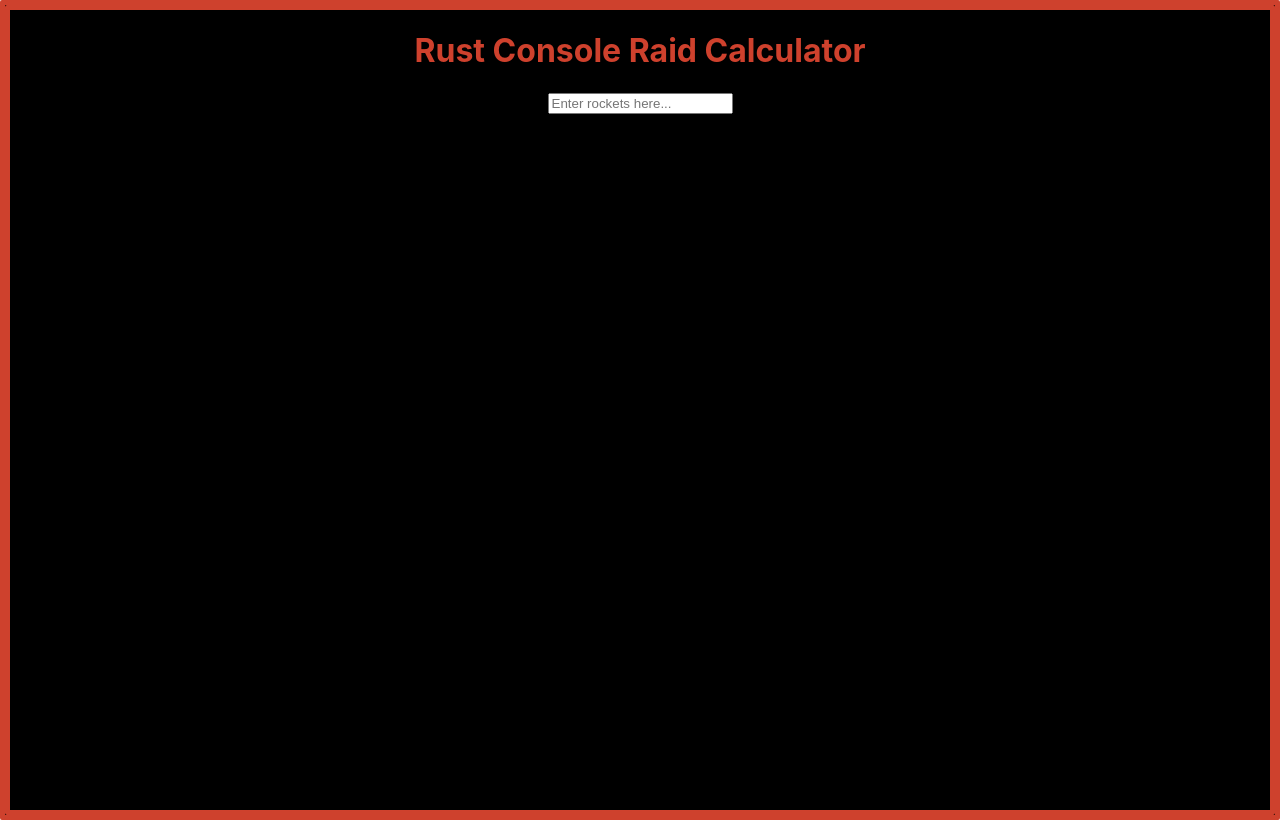
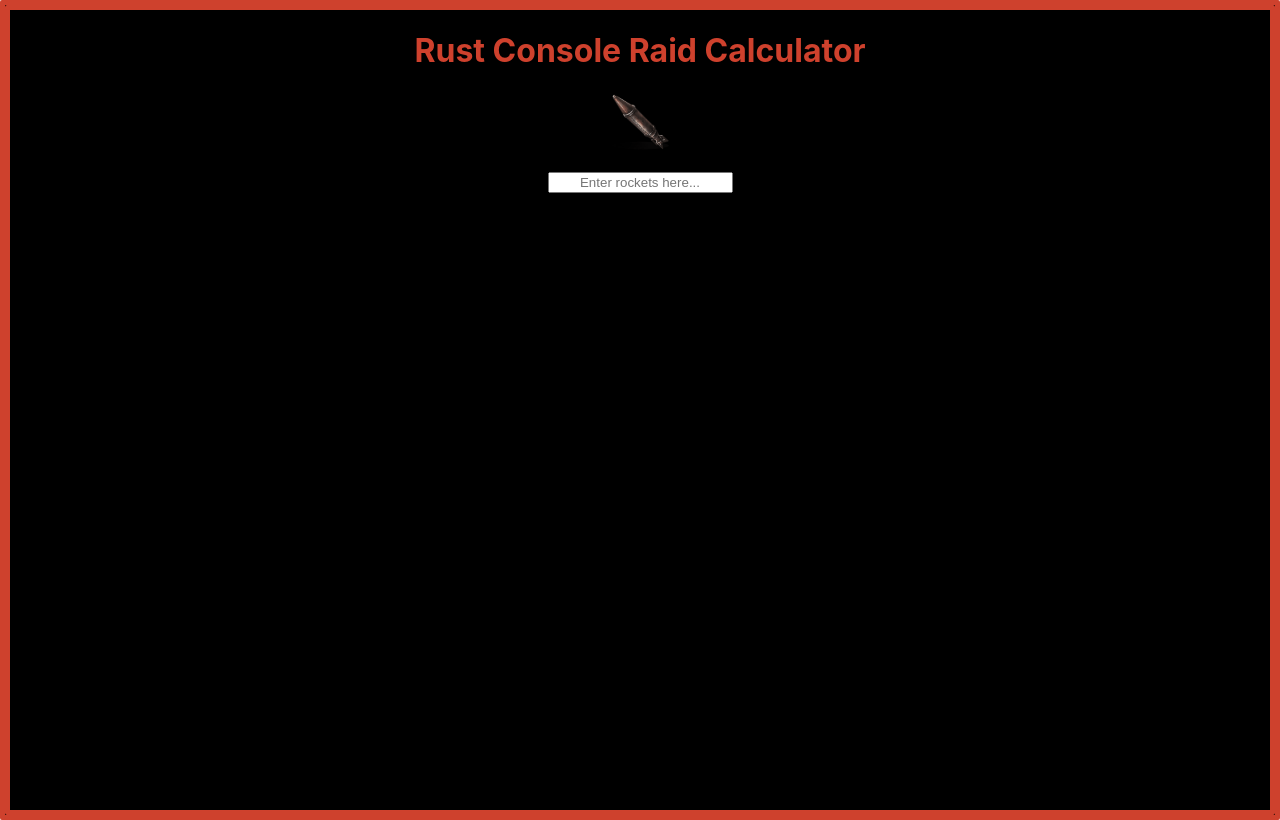
Before and after one commit to zakaryjs/Project_-_Rust-Console-Raid-Calculator-React, a React (Create React App) app: page / in a window 1280 px wide. Built offline with nearby package versions, Linux system fonts and the light colour scheme.

Commit message:
feat: updated form styling and added rocket image

```diff
--- a/src/components/RaidCalcForm.jsx
+++ b/src/components/RaidCalcForm.jsx
@@ -1,5 +1,5 @@
 import { useState } from "react";
-
+import '../styles/RaidCalcForm.css'
 
 export default function RaidCalcForm( { onFormSubmit }) {
     const [rocketQuery, setRocketQuery] = useState(0)
@@ -9,7 +9,7 @@
         onFormSubmit(rocketQuery)
         console.log(`Calculating the raid cost for ${rocketQuery} rockets...`)
         calculateRocket(rocketQuery)
-
+        event.target.reset()
     }
 
     let handleValueChange = (event) => {
@@ -21,10 +21,6 @@
         let pipes = (rocketValue*2)
         let gunpowder = (rocketValue*150)
         let explosives = (rocketValue*10)
-        console.log(`The sulphur cost for ${rocketValue} rockets is ${sulphur} sulphur.`)
-        console.log(`The pipe cost for ${rocketValue} rockets is ${pipes} pipes.`)
-        console.log(`The gunpowder cost for ${rocketValue} rockets is ${gunpowder} gunpowder.`)
-        console.log(`The explosives cost for ${rocketValue} rockets is ${explosives} explosives.`)
         let raidCost = {
             sulphur: sulphur,
             pipes: pipes,
@@ -32,13 +28,13 @@
             explosives: explosives
         }
         onFormSubmit(raidCost)
-        return sulphur, pipes, gunpowder, explosives
     }
 
 
     return (
         <div id='searchBar'>
-            <form name="searchForm" id="searchBarForm" onSubmit={FormSubmit}>
+            <img width={60} height={60} src={require('../images/ammo.rocket.basic.png')} alt="rocket ammo icon"/>
+            <form autoComplete="off" name="searchForm" id="searchBarForm" onSubmit={FormSubmit}>
             <input type="text" onChange={handleValueChange} id="searchName" placeholder="Enter rockets here..." />
             </form>
         </div>
--- /dev/null
+++ b/src/styles/RaidCalcForm.css
@@ -0,0 +1,11 @@
+img {
+    margin-bottom: 15px;
+}
+
+input {
+    text-align: center;
+}
+
+input::placeholder {
+    text-align: center;
+}
```
Also changed, not shown: src/images/ammo.rocket.basic.png (added).
